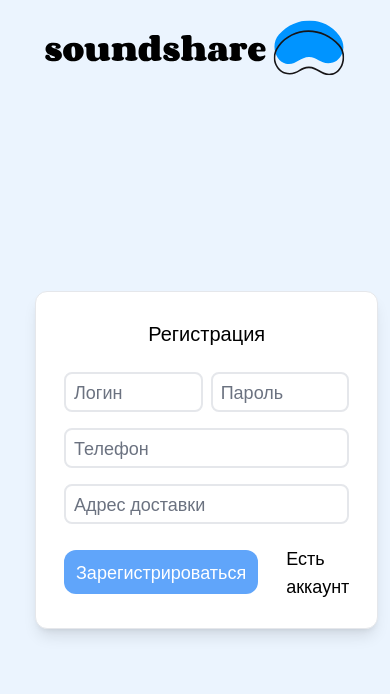
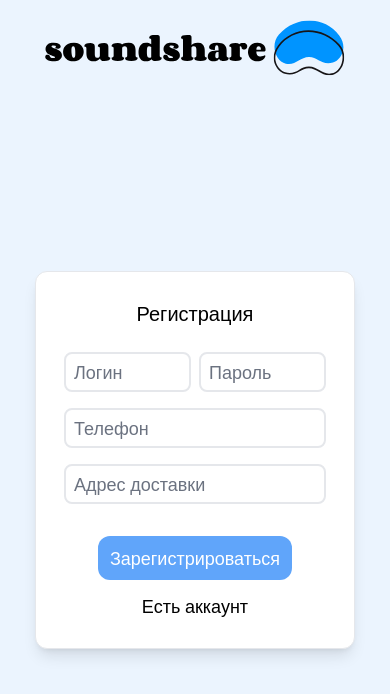
Before and after one commit to mznmzv/music-store-frontend, a React (Vite) app: page /register in a window 390 px wide. Shown: the top 694 px of the page. Built offline with nearby package versions, Linux system fonts and the light colour scheme; no server answers.

Commit message:
fix form position

```diff
--- a/src/pages/RegisterPage.jsx
+++ b/src/pages/RegisterPage.jsx
@@ -37,7 +37,7 @@ export const RegisterPage = () => {
     return (
         <form
             onSubmit={e => e.preventDefault()}
-            className='m-auto max-w-[400px] border rounded-xl p-7 shadow-lg bg-white text-lg'
+            className='m-auto max-w-[320px] sm:max-w-[400px] border rounded-xl p-7 shadow-lg bg-white text-lg'
         >
             <h2 className='text-center text-xl'>Регистрация</h2>
             <div className='flex gap-2 mt-4'>
@@ -76,7 +76,7 @@ export const RegisterPage = () => {
                     />
                 </label>
             </div>
-            <div className='flex gap-7 items-center justify-between mt-5'>
+            <div className='flex flex-col sm:flex-row gap-3 sm:gap-7 items-center justify-between mt-8'>
                 <button
                     className='bg-blue-400 p-2 px-3 transition-all duration-[375ms] hover:scale-105 rounded-xl text-white hover:bg-blue-500'
                     onClick={handleSubmit}
```
